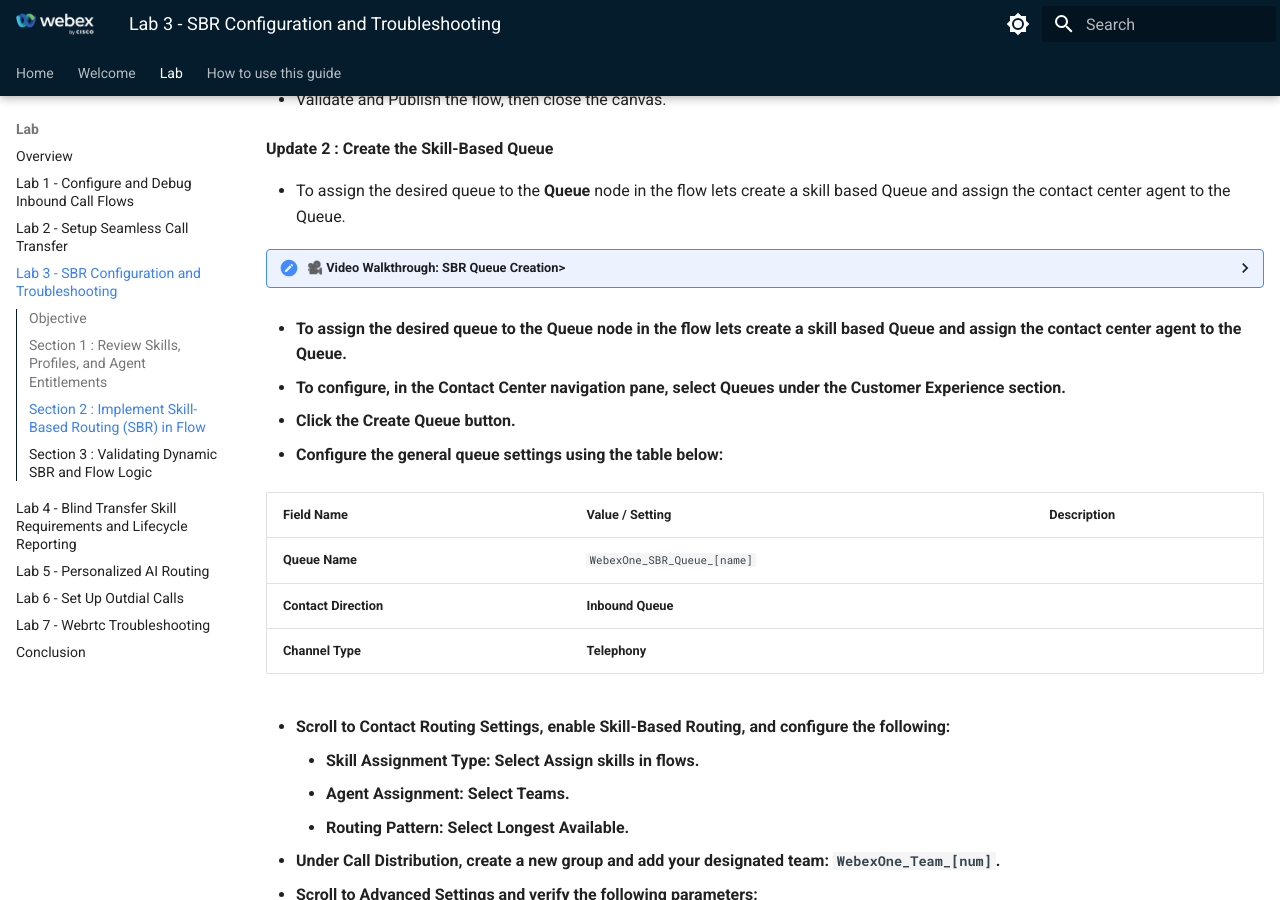
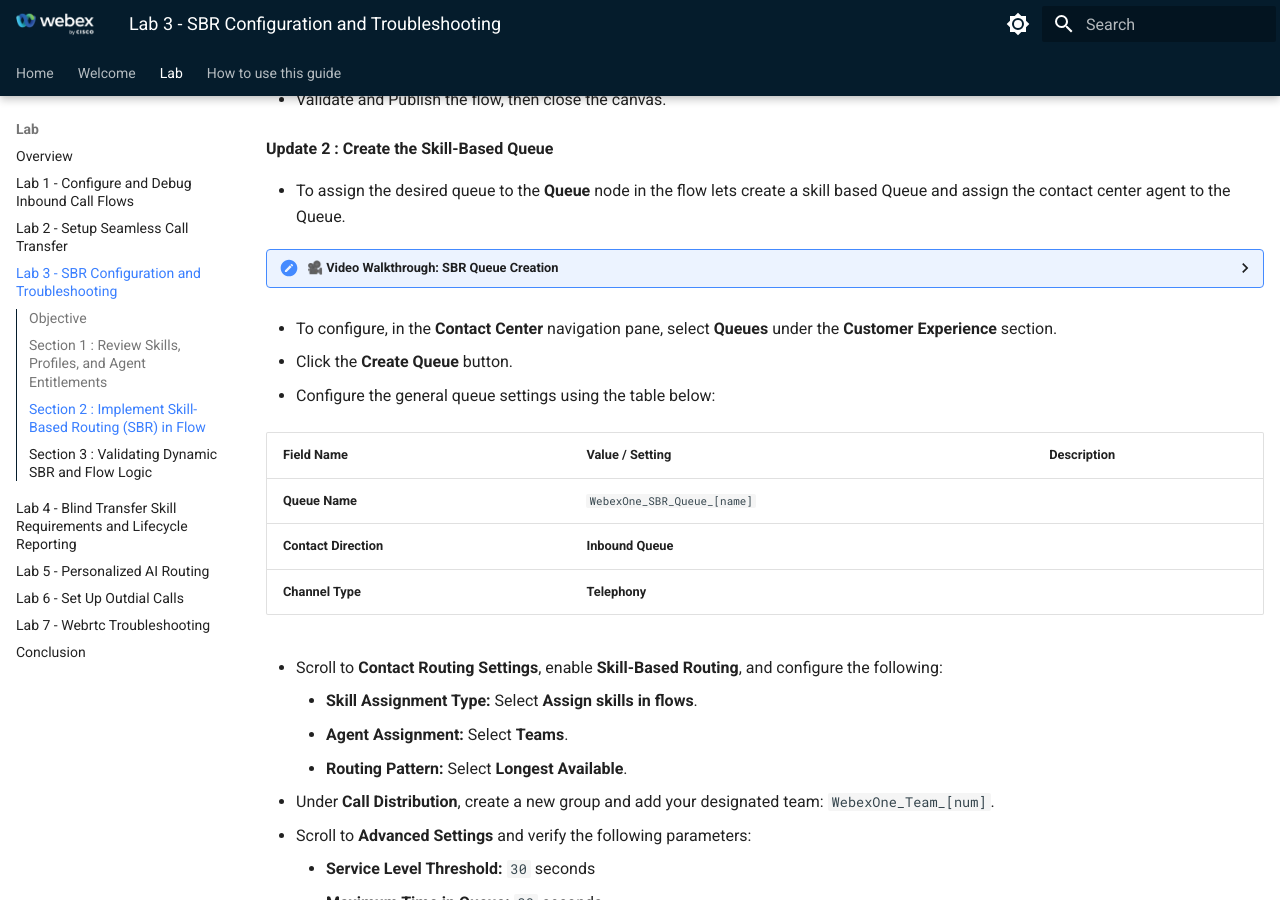
Before and after one commit to WebexCC-SA/LAB-21177, an MkDocs documentation site: the page built from docs/Excercise3.md, in a window 1280 px wide and 900 px high, scrolled down 3133 px. Built offline with MkDocs 1.6.1 and Material for MkDocs 9.7.7, drawn with Linux system fonts in a browser that asks for light colours.

Commit message:
Update Excercise3.md

```diff
--- a/docs/Excercise3.md
+++ b/docs/Excercise3.md
@@ -148,14 +148,12 @@
 - To assign the desired queue to the **Queue** node in the flow lets create a skill based Queue and assign the contact center agent to the Queue.
 
 <details>
-<summary><b>🎥 Video Walkthrough: SBR Queue Creation></summary>
+<summary><b>🎥 Video Walkthrough: SBR Queue Creation</b></summary>
 <br>
 <video style="width: 100%; max-width: 800px; height: auto;" controls controlsList="nodownload" preload="metadata">
   <source src="https://raw.githubusercontent.com/WebexCC-SA/LAB-21177/main/docs/assets/VD5.mp4" type="video/mp4">
 </video>
 </details>
-
-- To assign the desired queue to the **Queue** node in the flow lets create a skill based Queue and assign the contact center agent to the Queue.
 
 - To configure, in the **Contact Center** navigation pane, select **Queues** under the **Customer Experience** section.
 
```
